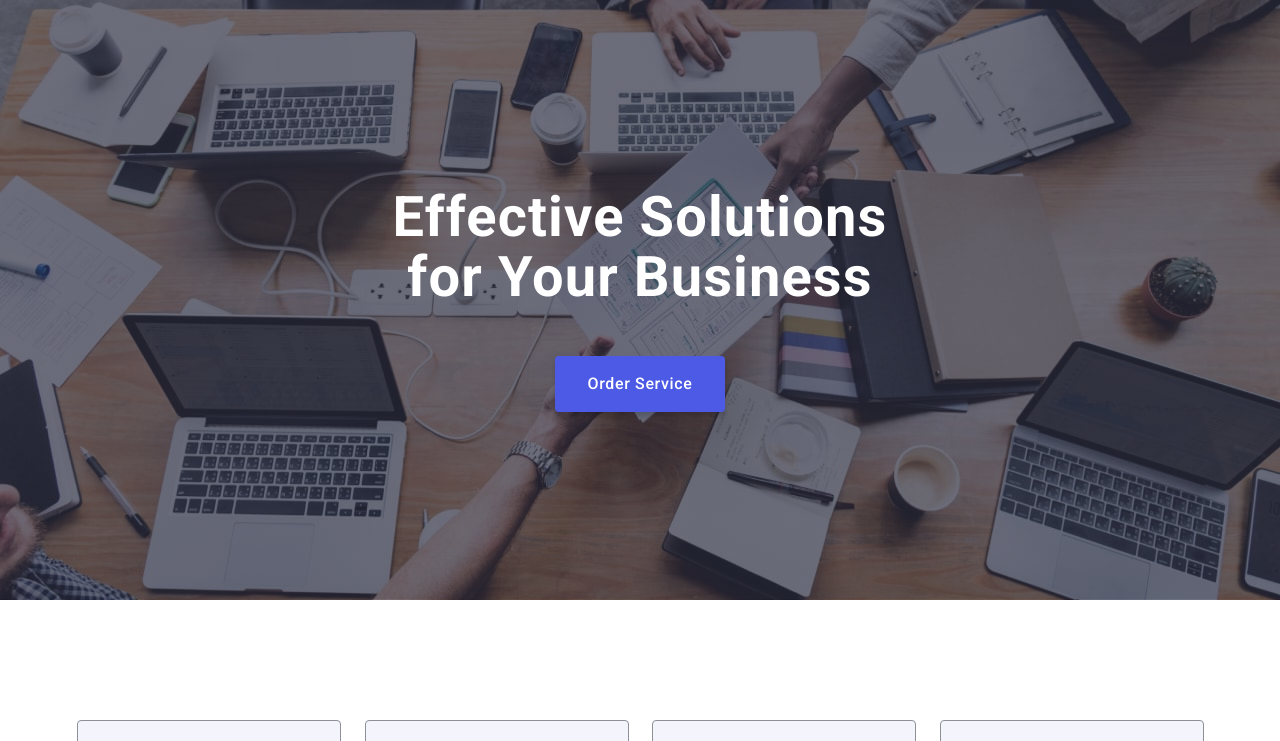
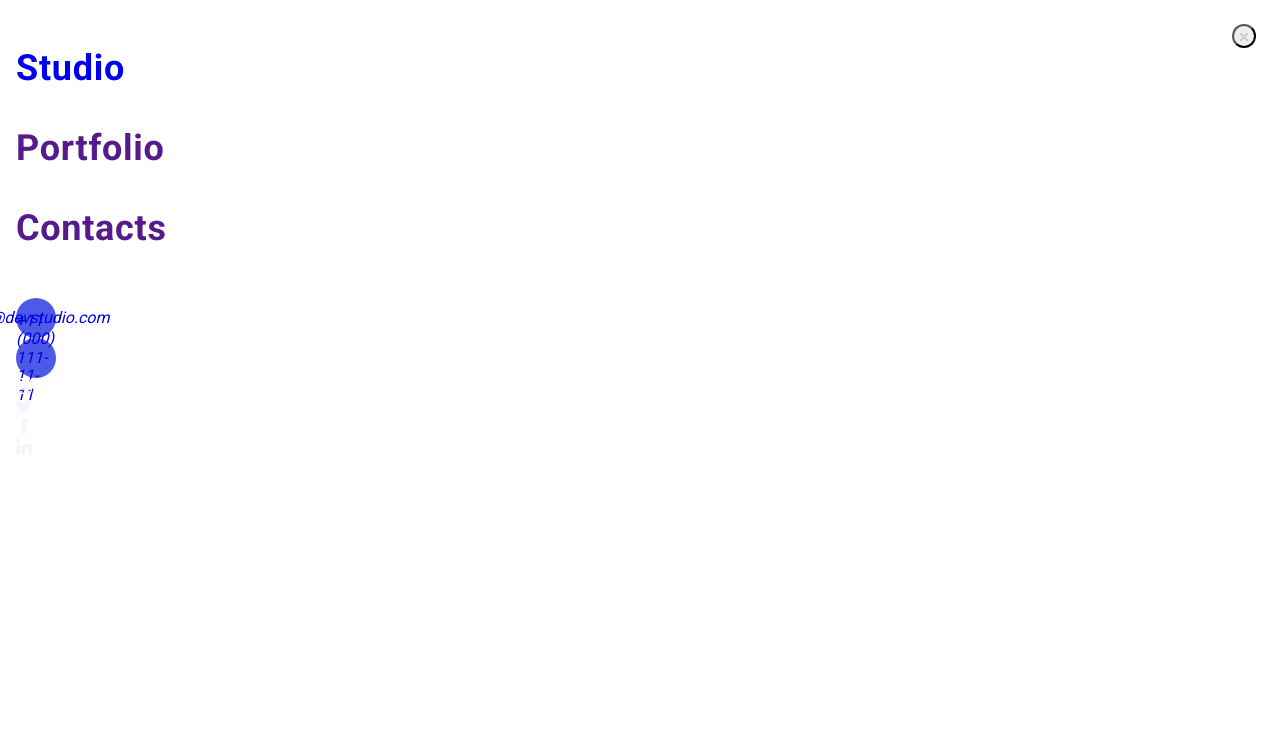
Before and after one commit to AlexandraSavenko/goit-markup-hw-06, a plain HTML site: page index.html in a window 1280 px wide. Shown: the top 741 px of the page. Drawn offline with nearby package versions, Linux system fonts and the light colour scheme.

Commit message:
Friday mob-menu in progress
I've changed classes for mob-menu-contexts

```diff
--- a/css/styles.css
+++ b/css/styles.css
@@ -92,10 +92,88 @@ img {
 .header-partlogo {
   color: #2e2f42;
 }
-
+.header-menu-open-btn {
+  border: none;
+  background: transparent;
+}
+.header-menu-open-icon {
+  height: 24px;
+  width: 24px;
+  fill: #2f2f37;
+}
+.mob-menu {
+  position: fixed;
+  top: 0;
+  width: 100vw;
+  height: 100vh;
+  background: #fff;
+  padding: 24px 24px 40px 16px;
+}
+.mob-menu-close-btn {
+  width: 24px;
+  height: 24px;
+  border-radius: 100%;
+  fill: #e7e9fc;
+  stroke-width: 1px;
+  stroke: #2e2f42;
+  display: block;
+  margin-left: auto;
+}
+.mob-menu-close-icon {
+  width: 8px;
+  height: 8px;
+}
+.mob-menu-list {
+  font-weight: 700;
+  font-size: 36px;
+  line-height: 1.11111;
+  letter-spacing: 0.02em;
+  color: #2e2f42;
+  margin-bottom: 50px;
+}
+.mob-menu-item:not(:last-child) {
+  margin-bottom: 40px;
+}
+.mob-menu-item:focus {
+  color: #404bbf;
+}
+.mob-menu-link {
+}
+.current {
+}
+.mob-contacts {
+  display: flex;
+  gap: 40px;
+}
+.mob-contacts-list {
+}
+.mob-contacts-item {
+}
+.mob-contacts-link {
+  width: 40px;
+  height: 40px;
+  fill: #f4f4fd;
+  background-color: #4d5ae5;
+  border-radius: 50%;
+  display: flex;
+  align-items: center;
+  justify-content: center;
+  transition: background-color 250ms cubic-bezier(0.4, 0, 0.2, 1);
+}
+.mob-contact-link:hover,
+.mob-contact-link:focus {
+  /* background-color: #31d0aa; */
+  background-color: #404bbf;
+}
+.mob-cont-box-item {
+}
+.mob-contact-link {
+}
+.mob-contacts-link-icon {
+}
 .header-menu-list {
-  /* margin-right: 332px; */
-  display: flex;
+  /* display: flex; */
+  display: none;
   gap: 40px;
 }
 
@@ -134,7 +212,8 @@ img {
   font-style: normal;
 }
 .header-contacts-list {
-  display: flex;
+  /* display: flex; */
+  display: none;
   gap: 40px;
 }
 .header-contacts-link {
@@ -167,7 +246,7 @@ img {
   margin: 0 auto;
 }
 
-@media screen and (min-device-pixel-ratio: 2),
+@media screen and (-webkit-min-device-pixel-ratio: 2),
   (min-resolition: 192dpi),
   (min-resolution: 2dppx) {
   .hero-image {
@@ -767,7 +846,7 @@ img {
       ),
       url(../images/Dark-bg-tab.jpg);
   }
-  @media screen and (min-device-pixel-ratio: 2),
+  @media screen and (-webkit-min-device-pixel-ratio: 2),
     (min-resolition: 192dpi),
     (min-resolution: 2dppx) {
     .hero-image {
@@ -819,7 +898,7 @@ img {
       ),
       url(../images/people-office.jpg);
   }
-  @media screen and (min-device-pixel-ratio: 2),
+  @media screen and (-webkit-min-device-pixel-ratio: 2),
     (min-resolition: 192dpi),
     (min-resolution: 2dppx) {
     .hero-image {
--- a/index.html
+++ b/index.html
@@ -17,7 +17,7 @@
     <link rel="stylesheet" href="css/styles.css" />
   </head>
   <body>
-    <!-- <header class="header">
+    <header class="header">
       <div class="container header-container">
         <nav class="header-nav">
           <a class="header-logo" href
@@ -49,9 +49,102 @@
             </li>
           </ul>
         </address>
+        <button
+          class="header-menu-open-btn"
+          type="button"
+          width="24"
+          height="24"
+        >
+          <svg class="header-menu-open-icon">
+            <use href="./images/icons.svg#icon-header-menu-btn"></use>
+          </svg>
+        </button>
       </div>
-    </header> -->
-    <!-- Main body -->
+      <div class="mob-menu">
+        <button class="mob-menu-close-btn" type="button" width="8" height="8">
+          <svg class="mob-menu-close-icon">
+            <use href="./images/icons.svg#icon-close"></use>
+          </svg>
+        </button>
+        <nav>
+          <ul class="mob-menu-list">
+            <li class="mob-menu-item">
+              <a class="mob-menu-link" href="./index.html">Studio</a>
+            </li>
+            <li class="mob-menu-item">
+              <a class="mob-menu-link" href="">Portfolio</a>
+            </li>
+            <li class="mob-menu-item">
+              <a class="mob-menu-link" href="">Contacts</a>
+            </li>
+          </ul>
+        </nav>
+        <address class="mob-contacts">
+          <ul class="mob-contacts-list">
+            <li class="mob-contacts-item">
+              <a class="mob-contacts-link" href="mailto:info@devstudio.com"
+                >info@devstudio.com</a
+              >
+            </li>
+            <li class="mob-contacts-item">
+              <a class="mob-contacts-link" href="tel:+110001111111">
+                +11 (000) 111-11-11</a
+              >
+            </li>
+          </ul>
+        </address>
+        <ul class="mob-contact-box">
+          <li class="mob-cont-box-item">
+            <a
+              class="mob-contact-link"
+              href=""
+              target="_blank"
+              rel="noopener noreferrer nofollow"
+            >
+              <svg class="mob-contacts-link-icon" width="16" height="16">
+                <use href="./images/icons.svg#icon-instagram "></use>
+              </svg>
+            </a>
+          </li>
+          <li class="mob-cont-box-item">
+            <a
+              class="mob-contact-link"
+              href=""
+              target="_blank"
+              rel="noopener noreferrer nofollow"
+            >
+              <svg class="mob-contacts-link-icon" width="16" height="16">
+                <use href="./images/icons.svg#icon-twitter "></use>
+              </svg>
+            </a>
+          </li>
+          <li class="mob-cont-box-item">
+            <a
+              class="mob-contact-link"
+              href=""
+              target="_blank"
+              rel="noopener noreferrer nofollow"
+            >
+              <svg class="mob-contacts-link-icon" width="16" height="16">
+                <use href="./images/icons.svg#icon-facebookWhite "></use>
+              </svg>
+            </a>
+          </li>
+          <li class="mob-cont-box-item">
+            <a
+              class="mob-contact-link"
+              href=""
+              target="_blank"
+              rel="noopener noreferrer nofollow"
+            >
+              <svg class="mob-contacts-link-icon" width="16" height="16">
+                <use href="./images/icons.svg#icon-linkedin "></use>
+              </svg>
+            </a>
+          </li>
+        </ul>
+      </div>
+    </header>
     <main>
       <section class="hero-image">
         <div class="container hero-container">
```
Also changed, not shown: images/icons.svg.
